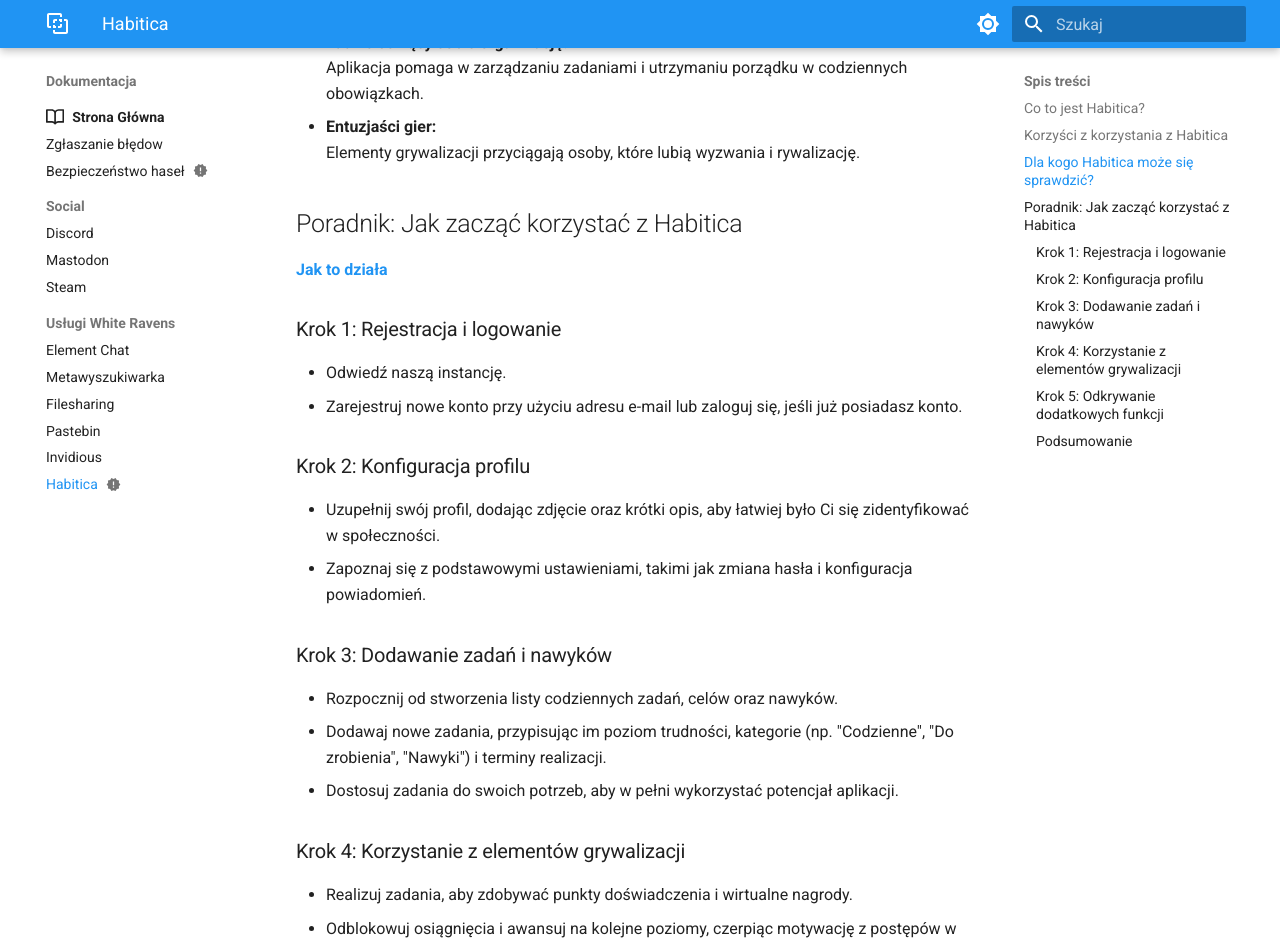
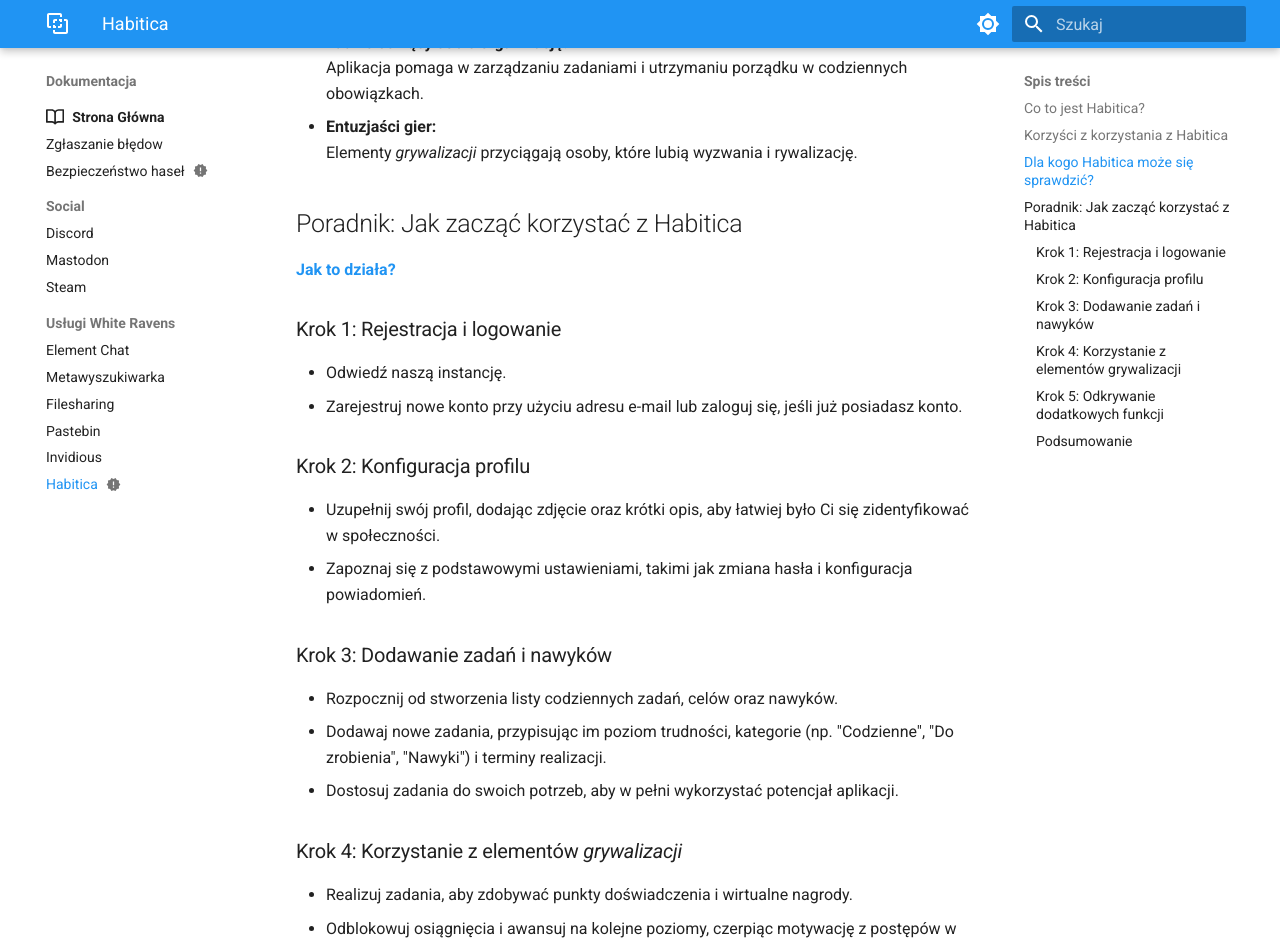
Before and after one commit to whiteravens20/wrservices.link, an MkDocs documentation site: the page built from docs/habitica.md, in a window 1280 px wide and 1400 px high, scrolled down 1381 px. Shown: the top 948 px of the window. Built offline with MkDocs 1.6.1 and Material for MkDocs 9.7.7, drawn with Linux system fonts in a browser that asks for light colours; some of the changed text lies outside the part shown.

Commit message:
text formatting, language corrections

```diff
--- a/docs/habitica.md
+++ b/docs/habitica.md
@@ -9,7 +9,7 @@
 
 # White Ravens Habitica
 
-White Ravens Habitica to usługa oparta na platformie [Habitica](https://habitica.com/), która łączy elementy grywalizacji z zarządzaniem codziennymi zadaniami, celami i nawykami. Ta instancja jest całkowicie darmowa – usunięto z niej opcje płatności korzystając z repozytorium [awinterstein/habitica](https://github.com/awinterstein/habitica), dzięki czemu każdy użytkownik ma dostęp do pełnej gamy funkcji Habitica.
+White Ravens Habitica to usługa oparta na platformie [Habitica](https://habitica.com/), która łączy elementy *grywalizacji* z zarządzaniem codziennymi zadaniami, celami i nawykami. Ta instancja jest całkowicie darmowa – usunięto z niej opcje płatności korzystając z repozytorium [awinterstein/habitica](https://github.com/awinterstein/habitica), dzięki czemu każdy użytkownik ma dostęp do pełnej gamy funkcji Habitica.
 
 !!! tip "Link"
     [White Ravens Habitica](https://habitica.wrservices.link/)
@@ -20,7 +20,7 @@
 
 - **Zarządzanie zadaniami:**
   Organizacja codziennych zadań, celów oraz nawyków w formie przejrzystej listy, która pomaga utrzymać porządek i skoncentrować się na priorytetach.
-- **Elementy grywalizacji:**
+- **Elementy *grywalizacji*:**
   Realizacja zadań jest nagradzana punktami doświadczenia, złotem oraz innymi wirtualnymi nagrodami, co motywuje do systematycznego działania. Użytkownicy mogą także odblokowywać osiągnięcia i awansować na kolejne poziomy.
 - **Społeczność i wyzwania:**
   Aplikacja umożliwia dołączanie do wyzwań oraz rywalizację z innymi, co dodatkowo motywuje do osiągania celów i utrzymywania zdrowych nawyków.
@@ -43,11 +43,11 @@
 - **Ludzie ceniący sobie organizację:**
   Aplikacja pomaga w zarządzaniu zadaniami i utrzymaniu porządku w codziennych obowiązkach.
 - **Entuzjaści gier:**
-  Elementy grywalizacji przyciągają osoby, które lubią wyzwania i rywalizację.
+  Elementy *grywalizacji* przyciągają osoby, które lubią wyzwania i rywalizację.
 
 ## Poradnik: Jak zacząć korzystać z Habitica
 
-**[Jak to działa](https://habitica.wrservices.link/static/features)**
+**[Jak to działa?](https://habitica.wrservices.link/static/features)**
 
 ### Krok 1: Rejestracja i logowanie
 - Odwiedź naszą instancję.
@@ -62,7 +62,7 @@
 - Dodawaj nowe zadania, przypisując im poziom trudności, kategorie (np. "Codzienne", "Do zrobienia", "Nawyki") i terminy realizacji.
 - Dostosuj zadania do swoich potrzeb, aby w pełni wykorzystać potencjał aplikacji.
 
-### Krok 4: Korzystanie z elementów grywalizacji
+### Krok 4: Korzystanie z elementów *grywalizacji*
 - Realizuj zadania, aby zdobywać punkty doświadczenia i wirtualne nagrody.
 - Odblokowuj osiągnięcia i awansuj na kolejne poziomy, czerpiąc motywację z postępów w grze.
 - Dołączaj do wyzwań lub twórz własne, aby rywalizować i współpracować z innymi użytkownikami.
@@ -72,7 +72,7 @@
 - Korzystaj z integracji i dodatków, które mogą wspomóc Twoją organizację i motywację.
 
 !!! failure "Aplikacja mobilna"
-    *Na chwilę obecną* nie ma możliwości korzystania z oficjalnej aplikacji mobilnej Habitica, aby łączyć się z naszą instancją. Aplikacja jednak działa bez zarzutu przez przeglądarkę mobilną, co czyni ją wygodnym rozwiązaniem. Zachęcamy do korzystania z White Ravens Habitica właśnie w ten sposób – możesz łatwo dodać link do instancji jako skrót na ekranie głównym swojego telefonu, co zapewni szybki i intuicyjny dostęp do serwisu.
+    *Na chwilę obecną* nie ma możliwości korzystania z oficjalnej aplikacji mobilnej Habitica, aby łączyć się z naszą instancją. Aplikacja działa jednak bez zarzutu przez przeglądarkę mobilną, co czyni ją wygodnym rozwiązaniem. Zachęcamy do korzystania z White Ravens Habitica właśnie w ten sposób – możesz łatwo dodać link do instancji jako skrót na ekranie głównym swojego telefonu, co zapewni szybki i intuicyjny dostęp do serwisu.
 
 ??? youtube "Jak dodać skrót do strony na ekranie głównym telefonu Android"
     <iframe width="760" height="415" src="https://www.youtube.com/embed/O1xEXKB6tNg?si=ETS4Tm4tpAvj4Vu8" title="YouTube video player" frameborder="0" allow="accelerometer; autoplay; clipboard-write; encrypted-media; gyroscope; picture-in-picture; web-share" referrerpolicy="strict-origin-when-cross-origin" allowfullscreen></iframe>
```
